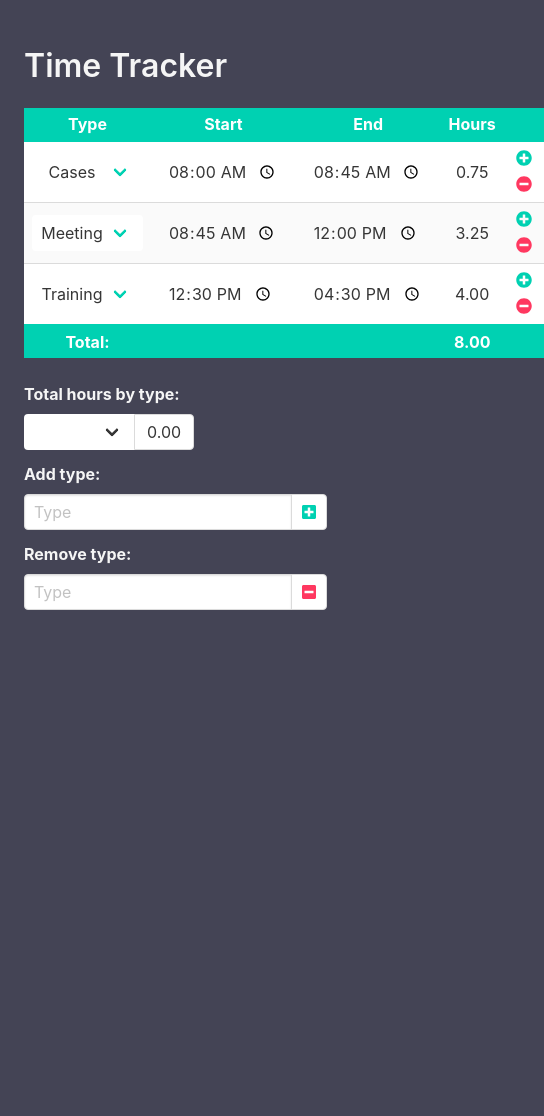
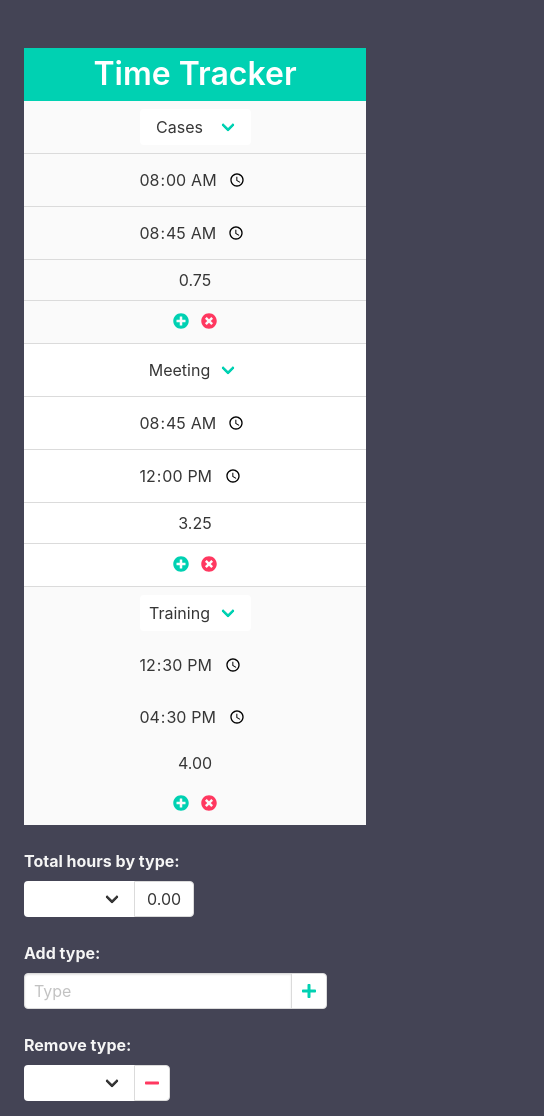
Before and after one commit to Akufoolz/time-tracker-vue, a plain HTML site: page index.html in a window 390 px wide. Shown: the whole page, 544 px wide, since content can reach past the window. Before the commit the page ends 844 px from the top, so only its background shows below. Drawn offline with nearby package versions, Linux system fonts and the light colour scheme.

Commit message:
Implemented mobile responsive layout.

```diff
--- a/index.html
+++ b/index.html
@@ -16,11 +16,11 @@
     <div id="app">
         <section class="section">
             <div class="columns">
-                <div class="column is-10 is-offset-1">
-                    <p class="title has-text-light">
+                <div class="column is-10-desktop is-offset-1-desktop">
+                    <p class="title has-text-light is-hidden-mobile">
                         Time Tracker
                     </p>
-                    <table class="table is-striped is-narrow is-hoverable is-fullwidth">
+                    <table class="table is-striped is-hoverable is-fullwidth">
                         <thead>
                             <tr>
                                 <th class="has-text-centered is-primary">
@@ -40,6 +40,13 @@
                             </tr>
                         </thead>
                         <tbody>
+                            <tr class="is-hidden-tablet">
+                                <td class="has-text-centered is-primary">
+                                    <p class="title is-size-3 has-text-white">
+                                        Time Tracker
+                                    </p>
+                                </td>
+                            </tr>
                             <tr v-for="(entry, index) in entries" :key="index">
                                 <td class="has-text-centered">
                                     <div class="select is-primary">
@@ -63,7 +70,7 @@
                                         <i class="fas fa-fw fa-plus-circle"></i>
                                     </a>
                                     <a class="icon has-text-danger" @click="delEntry(index)" title="Delete row.">
-                                        <i class="fas fa-fw fa-minus-circle"></i>
+                                        <i class="fas fa-fw fa-times-circle"></i>
                                     </a>
                                 </td>
                             </tr>
@@ -84,7 +91,7 @@
                         </tfoot>
                     </table>
                     <div class="columns">
-                        <div class="column is-4">
+                        <div class="column is-narrow">
                             <p class="label has-text-light">Total hours by type:</p>
                             <div class="field has-addons">
                                 <div class="control">
@@ -100,35 +107,43 @@
                                     </span>
                                 </div>
                             </div>
-
+                        </div>
+                        <div class="column is-3">
                             <label class="label has-text-light">Add type:</label>
                             <div class="field has-addons">
                                 <div class="control">
                                     <input class="input" type="text" placeholder="Type" v-model="addTypeValue">
                                 </div>
                                 <div class="control">
-                                    <button class="button" @click="addType(addTypeValue)">
+                                    <button class="button" title="Add type." @click="addType(addTypeValue)">
                                         <a class="icon has-text-primary" title="Add type.">
-                                            <i class="fas fa-plus-square"></i>
+                                            <i class="fas fa-plus"></i>
                                         </a>
                                     </button>
                                 </div>
                             </div>
-
+                        </div>
+                        <div class="column is-3">
                             <label class="label has-text-light">Remove type:</label>
                             <div class="field has-addons">
+                                <!--                                 <div class="control">
+                                    <input class="input" type="text" placeholder="Type" v-model="delTypeValue">
+                                </div> -->
                                 <div class="control">
-                                    <input class="input" type="text" placeholder="Type" v-model="delTypeValue">
+                                    <div class="select is-dark">
+                                        <select class="has-text-centered tt-is-borderless" v-model="delTypeValue">
+                                            <option v-for="(type, index) in entryTypes" :value="type">{{type}}</option>
+                                        </select>
+                                    </div>
                                 </div>
                                 <div class="control">
-                                    <button class="button" @click="delType(delTypeValue)">
+                                    <button class="button" title="Remove type." @click="delType(delTypeValue)">
                                         <a class="icon has-text-danger" title="Remove type.">
-                                            <i class="fas fa-minus-square"></i>
+                                            <i class="fas fa-minus"></i>
                                         </a>
                                     </button>
                                 </div>
                             </div>
-
                         </div>
                     </div>
                 </div>
--- a/main.css
+++ b/main.css
@@ -16,8 +16,13 @@ td, th {
     vertical-align: middle !important;
 }
 
-.tt-has-text-white {
-    color: #FFF !important;
+@media only screen and (max-width : 768px) {
+    td {
+        display:block; box-sizing:border-box; clear:both
+    }
+    th {
+        display: none;
+    }
 }
 
 .tt-is-borderless {
--- a/main.js
+++ b/main.js
@@ -76,10 +76,10 @@ var vm = new Vue({
         },
 
         addType: function (el) {
-
             if (this.types.indexOf(el) < 0) {
                 this.types.push(el);
             }
+            this.addTypeValue = "";
         },
 
         delType: function (el) {
```
